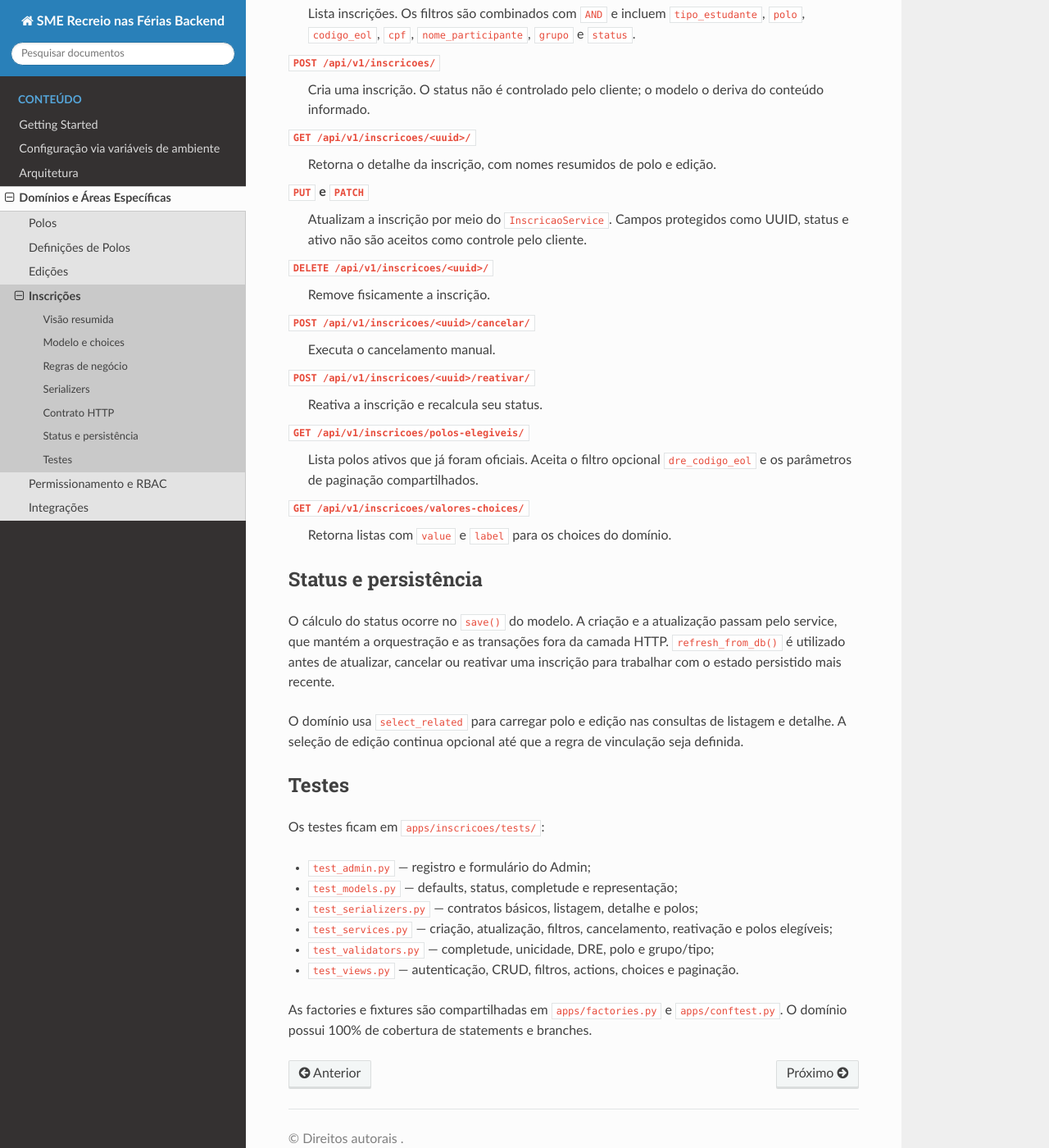
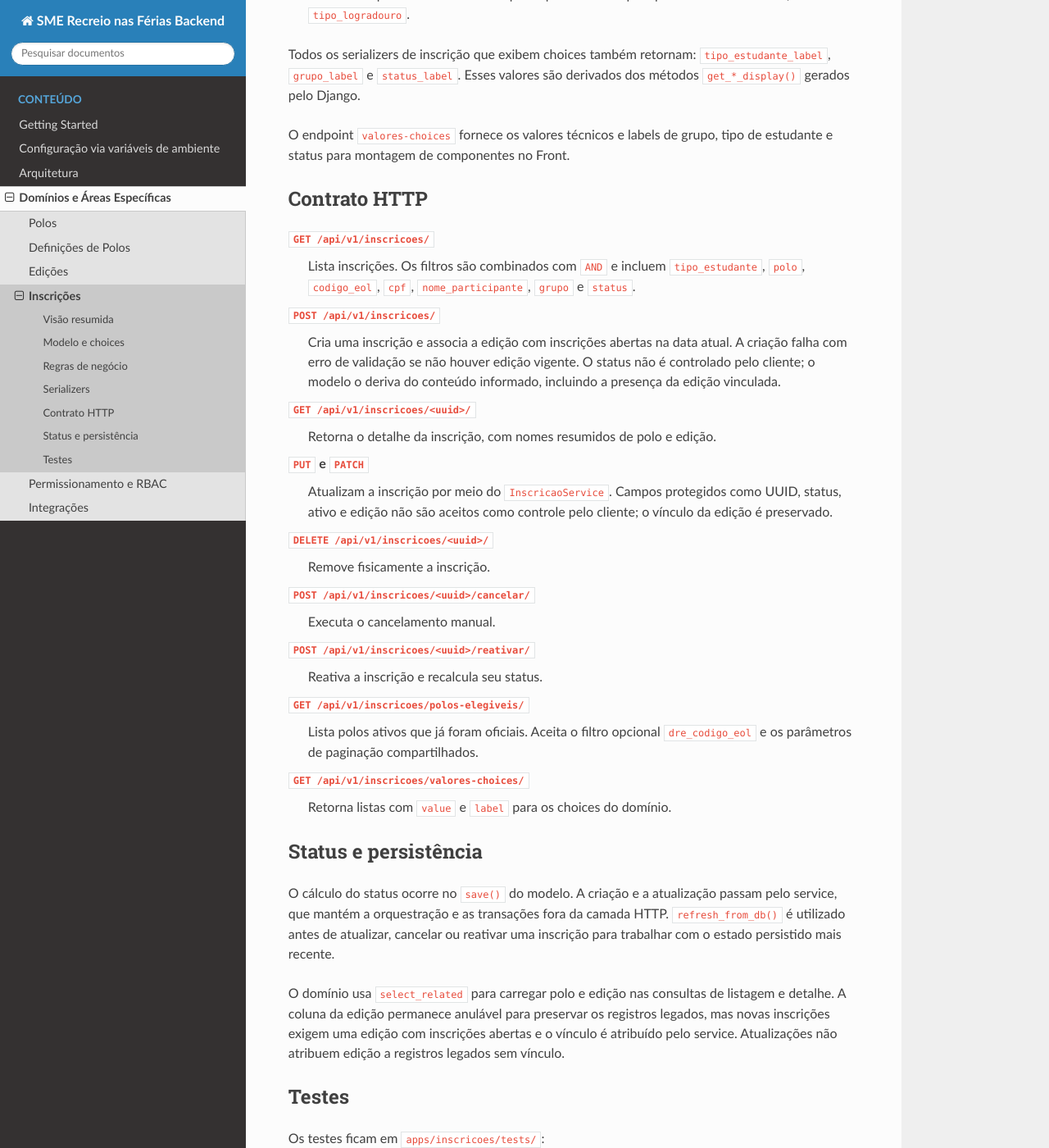
Before and after one commit to prefeiturasp/SME-RecreioNasFerias-Backend, a Sphinx documentation site: the page built from docs/dominios/inscricoes/index.rst, in a window 1280 px wide and 1400 px high, scrolled down 2578 px. Shown: the whole window at 82% size. Built offline with Sphinx 7.4.7 and the Read the Docs theme 3.1.0, drawn with Linux system fonts in a browser that asks for light colours; some of the changed text lies outside the part shown.

Commit message:
docs: Atualiza documentação com vínculo de Edição ao salvar Inscrição

```diff
--- a/docs/dominios/inscricoes/index.rst
+++ b/docs/dominios/inscricoes/index.rst
@@ -4,7 +4,7 @@ Inscrições
 Este domínio é responsável pelo cadastro e pela gestão das inscrições de
 participantes no programa Recreio nas Férias. A inscrição reúne as
 informações básicas do participante, o grupo, o tipo de estudante, o polo e,
-opcionalmente, a edição vinculada.
+na criação, a edição vigente vinculada automaticamente.
 
 Visão resumida
 --------------
@@ -15,7 +15,8 @@ Visão resumida
 - acesso: permissões RBAC por ação; Usuário UE pode criar, visualizar e editar
   inscrições de participantes
 - identificação pública: UUID
-- vínculo com edição: opcional nesta fase
+- novas inscrições: vínculo automático com a edição que está com inscrições
+  abertas; registros legados podem permanecer sem edição
 
 Modelo e choices
 ----------------
@@ -60,11 +61,18 @@ preenchidos:
 - nome do responsável;
 - CEP, tipo de logradouro, logradouro, número, bairro e cidade;
 - telefone de contato/emergência 1 e e-mail;
-- DRE e polo.
+- DRE, polo e edição vinculada.
 
 O Código EOL é obrigatório para estudante da rede. O CPF é obrigatório para
 estudante externo. A ausência de qualquer dado obrigatório mantém ou reverte
 a inscrição para ``RASCUNHO``.
+
+Na criação, a edição é vinculada automaticamente à edição cujo período de
+inscrições inclui a data atual, considerando os limites inicial e final. Se
+não houver edição com inscrições abertas, a criação retorna erro de validação.
+O cliente não escolhe nem altera a edição pelo payload. Atualizações preservam
+o vínculo existente; inscrições legadas sem edição não recebem vínculo
+automático durante a atualização.
 
 Berçário I/II e Mini Grupo I/II só podem ser utilizados por estudantes da
 rede. O grupo ``QUATRO_A_14_ANOS`` pode ser utilizado por estudantes da rede
@@ -89,12 +97,12 @@ Serializers
 -----------
 
 ``InscricaoInformacoesBasicasSerializer``
-    Contrato de criação e atualização das informações básicas. Recebe os
-    UUIDs de polo e edição.
+    Contrato de criação e atualização das informações básicas. Recebe o UUID
+    do polo; a edição é atribuída automaticamente na criação.
 
 ``InscricaoListagemSerializer``
-    Retorna os campos usados na listagem, incluindo ``polo_nome`` e os
-    labels amigáveis dos choices.
+    Retorna os campos usados na listagem, incluindo ``polo_nome``, edição
+    resumida (``uuid`` e ``nome``) e os labels amigáveis dos choices.
 
 ``InscricaoDetalheSerializer``
     Serializer somente leitura para o detalhe. O campo ``polo`` utiliza
@@ -104,6 +112,10 @@ Serializers
 
 ``PoloElegivelSerializer``
     Retorna os dados de polos que podem ser selecionados no cadastro.
+
+``ParticipanteRedeSerializer``
+    Define a resposta das consultas de participante da EOL para preencher o
+    formulário, incluindo ``tipo_logradouro``.
 
 Todos os serializers de inscrição que exibem choices também retornam:
 ``tipo_estudante_label``, ``grupo_label`` e ``status_label``. Esses valores
@@ -121,15 +133,18 @@ Contrato HTTP
     ``nome_participante``, ``grupo`` e ``status``.
 
 ``POST /api/v1/inscricoes/``
-    Cria uma inscrição. O status não é controlado pelo cliente; o modelo o
-    deriva do conteúdo informado.
+    Cria uma inscrição e associa a edição com inscrições abertas na data
+    atual. A criação falha com erro de validação se não houver edição vigente.
+    O status não é controlado pelo cliente; o modelo o deriva do conteúdo
+    informado, incluindo a presença da edição vinculada.
 
 ``GET /api/v1/inscricoes/<uuid>/``
     Retorna o detalhe da inscrição, com nomes resumidos de polo e edição.
 
 ``PUT`` e ``PATCH``
     Atualizam a inscrição por meio do ``InscricaoService``. Campos protegidos
-    como UUID, status e ativo não são aceitos como controle pelo cliente.
+    como UUID, status, ativo e edição não são aceitos como controle pelo
+    cliente; o vínculo da edição é preservado.
 
 ``DELETE /api/v1/inscricoes/<uuid>/``
     Remove fisicamente a inscrição.
@@ -156,8 +171,10 @@ HTTP. ``refresh_from_db()`` é utilizado antes de atualizar, cancelar ou
 reativar uma inscrição para trabalhar com o estado persistido mais recente.
 
 O domínio usa ``select_related`` para carregar polo e edição nas consultas de
-listagem e detalhe. A seleção de edição continua opcional até que a regra de
-vinculação seja definida.
+listagem e detalhe. A coluna da edição permanece anulável para preservar os
+registros legados, mas novas inscrições exigem uma edição com inscrições
+abertas e o vínculo é atribuído pelo service. Atualizações não atribuem edição
+a registros legados sem vínculo.
 
 Testes
 ------
--- a/docs/dominios/integracoes/eol/index.rst
+++ b/docs/dominios/integracoes/eol/index.rst
@@ -255,6 +255,11 @@ O ``InscricaoService.consultar_participante_por_eol()``:
    ``Código EOL não encontrado. Verifique o número digitado e tente novamente.``
 4. devolve o ``ParticipanteRedeEol`` sem gravar inscrição
 
+As rotas ``participante-eol`` e ``participante-cpf`` serializam os dados para
+o formulário de inscrição. A resposta inclui ``tipo_logradouro``, obtido pelo
+adaptador da chave ``endereco.tipologradouro`` na ficha do aluno. A consulta
+por CPF localiza o aluno e reutiliza o mesmo fluxo de consulta por código EOL.
+
 ``EolConfigError`` responde HTTP 500. ``EolIndisponivelError`` e
 ``EolContratoError`` respondem HTTP 502. Indisponibilidade da SME não usa a
 mensagem de código não encontrado.
```
